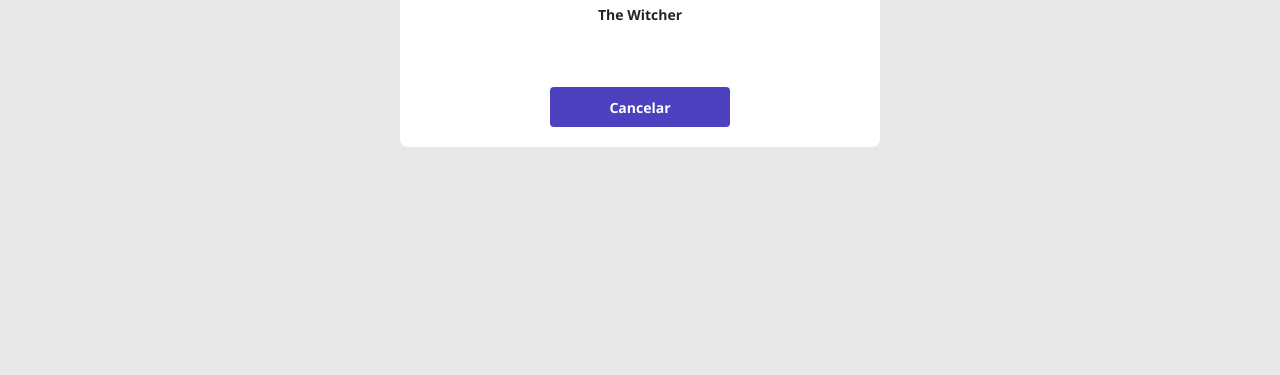
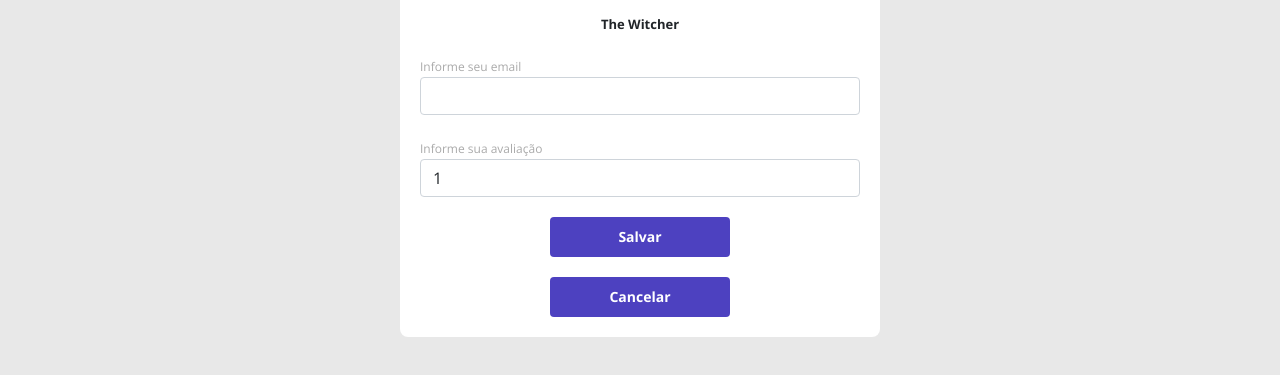
Before and after one commit to VininLeao/dsmovie, a plain HTML site: page form.html in a window 1280 px wide. Shown: the part 463-838 px from the top of the page. Before the commit the page ends 800 px from the top, so only its background shows below. Drawn offline with nearby package versions, Linux system fonts and the light colour scheme.

Commit message:
Formulário PARTE 2

```diff
--- a/css/styles.css
+++ b/css/styles.css
@@ -5,6 +5,7 @@
    --text-gray: #4a4a4a;
     --color-primary: #4D41C0;
     --white: #fff;
+    --text-light-gray: #aaa;
 }
 
 * {
@@ -101,9 +102,46 @@ a, a:hover {
     align-items: center;
     justify-content: center;
     border-radius: 4px;
+    border: 0;
 }
 
 .dsmovie-form-container{
     padding: 40px 0;
     max-width: 480px;
 }
+
+.dsmovie-form-description{
+    background-color: var(--white);
+    padding: 20px;
+    display: flex;
+    flex-direction: column;
+    align-items: center;
+    border-radius: 0 0 8px 8px;
+}
+
+.dsmovie-form{
+    width: 100%;
+}
+
+.dsmovie-form-description h3{
+    font-size: 13px;
+    font-weight: 700;
+    margin-bottom: 20px;
+}
+
+.dsmovie-form-group{
+    margin-bottom: 20px;
+}
+
+.dsmovie-form-group label{
+    font-size: 12px;
+    color: var(--text-light-gray);
+}
+
+.dsmovie-form-btn-container{
+    height: 100px;
+    display: flex;
+    flex-direction: column;
+    align-items: center;
+    justify-content: space-between;
+}
--- a/form.html
+++ b/form.html
@@ -28,15 +28,36 @@
 
     <main>
         <section id="dsmovie-form-section">
-
             <div class="container dsmovie-form-container">
-
                 <div>
                     <div class="dsmovie-card">
-                        <img src="https://www.themoviedb.org/t/p/w533_and_h300_bestv2/jBJWaqoSCiARWtfV0GlqHrcdidd.jpg" alt="The Witcher">
-                        <div class="dsmovie-card-description">
+                        <img src="https://www.themoviedb.org/t/p/w533_and_h300_bestv2/jBJWaqoSCiARWtfV0GlqHrcdidd.jpg"
+                            alt="The Witcher"
+                            />
+                        <div class="dsmovie-form-description">
                             <h3>The Witcher</h3>
-                            <a class="dsmovie-btn" href="index.html">Cancelar</a>
+                            <form class="dsmovie-form">
+                                <div class="form-group dsmovie-form-group">
+                                    <label for="email">Informe seu email</label>
+                                    <input class="form-control" type="email" id="email">
+                                </div>
+                                <div class="form-group dsmovie-form-group">
+                                    <label for="score">Informe sua avaliação</label>
+                                    <select class="form-control" name="score" id="score">
+                                        <option value="1">1</option>
+                                        <option value="2">2</option>
+                                        <option value="3">3</option>
+                                        <option value="4">4</option>
+                                        <option value="5">5</option>
+                                    </select>
+                                </div>
+                                <div class="dsmovie-form-btn-container">
+                                    <button class="dsmovie-btn" type="submit">Salvar</button>
+                                    <a class="dsmovie-btn" href="index.html">Cancelar</a>
+                                </div>
+                            </form>
+
+
                         </div>
                     </div>
                 </div>
```
Also changed, not shown: index.html (+0 -2 lines).
